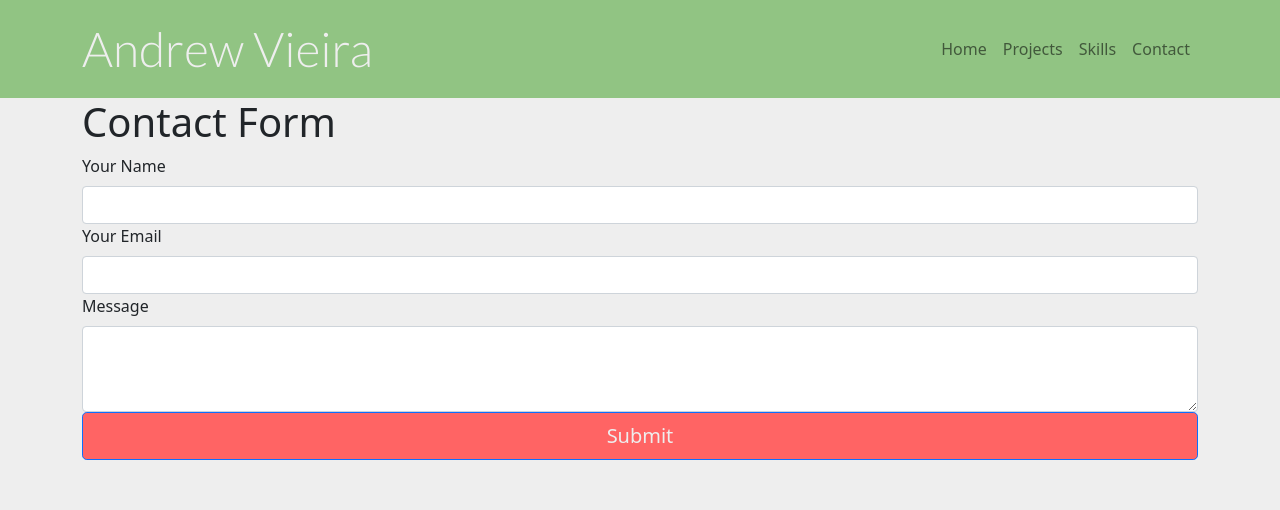
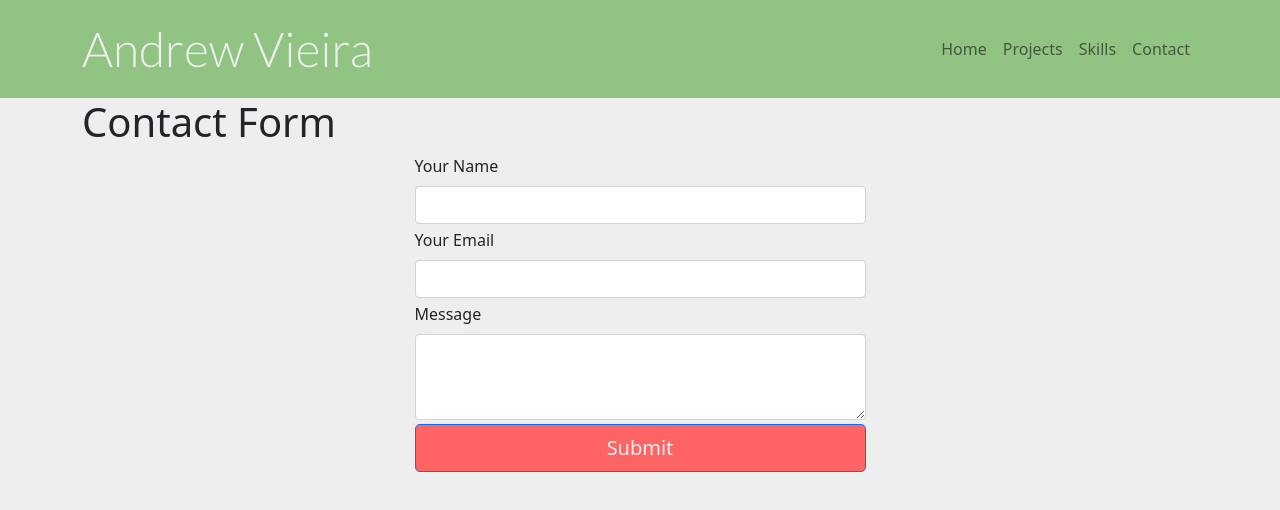
Before and after one commit to AndrewVieira/Portfolio, a React (Create React App) app: page /contact in a window 1280 px wide. Shown: the top 510 px of the page. Built offline with nearby package versions, Linux system fonts and the light colour scheme.

Commit message:
Improved upon contact page styling

```diff
--- a/src/App.css
+++ b/src/App.css
@@ -2,6 +2,24 @@
 
 body {
   background: #EEEEEE;
+}
+
+.submit-success {
+  background: #91C483;
+  color: #EEEEEE;
+  margin: auto;
+  text-align: center;
+  padding: 120px;
+
+}
+
+.item-fadein {
+  animation: fadein .8s;
+}
+
+@keyframes fadein {
+  from { opacity: 0; }
+  to   { opacity: 1; }
 }
 
 .navbar {
--- a/src/components/ContactForm.js
+++ b/src/components/ContactForm.js
@@ -1,14 +1,15 @@
 import React from 'react';
 import { useForm, ValidationError } from '@formspree/react';
-import { Form, Button } from 'react-bootstrap';
+import { Stack, Form, Button } from 'react-bootstrap';
 
 function ContactForm () {
   const [state, handleSubmit] = useForm('mqknenay');
   if (state.succeeded) {
-    return <p>Thanks you!</p>;
+    return <h1 className="submit-success item-fadein">Thank You!</h1>;
   }
   return (
-    <Form onSubmit={handleSubmit}>
+    <Form className="item-fadeout" onSubmit={handleSubmit}>
+      <Stack gap={1}>
         <Form.Group>
           <Form.Label htmlFor="name">
             Your Name
@@ -31,6 +32,7 @@ function ContactForm () {
         <Button className="w-100" size="lg" type="submit" disabled={state.submitting}>
           Submit
         </Button>
+      </Stack>
     </Form>
   );
 }
--- a/src/pages/ContactPage.js
+++ b/src/pages/ContactPage.js
@@ -1,13 +1,21 @@
 import React from 'react';
-import { Container } from 'react-bootstrap';
+import { Row, Container, Col } from 'react-bootstrap';
 import ContactForm from '../components/ContactForm';
 
 function ContactPage () {
   return (
     <div className="ContactPage">
       <Container>
-        <h1>Contact Form</h1>
-        <ContactForm/>
+        <h1 className="mx-auto">Contact Form</h1>
+        <Row>
+          <Col>
+          </Col>
+          <Col xs={9} sm={7} md={5}>
+            <ContactForm/>
+          </Col>
+          <Col>
+          </Col>
+        </Row>
       </Container>
     </div>
   );
```
Also changed, not shown: 1 other file (tests, documents, lock files or other folders). Lines whose indentation alone changed are shown as unchanged.
